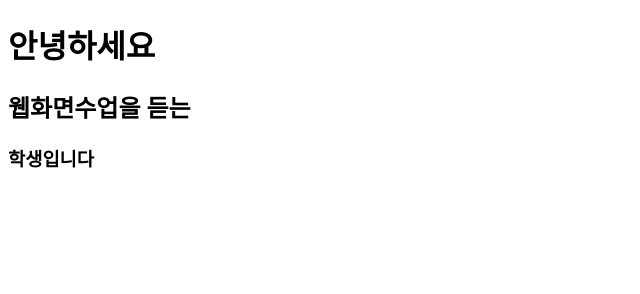
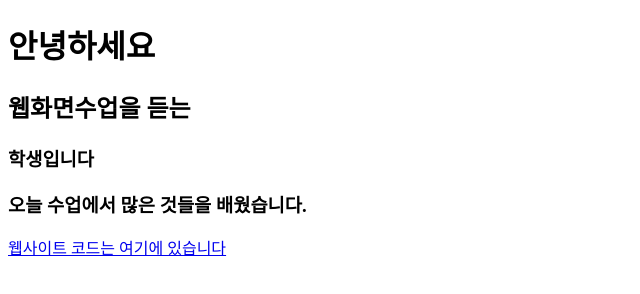
Before and after one commit to 1951013/24WEB-0313, a plain HTML site: page index.html in a window 1280 px wide. Shown: the whole page, without its empty margins (0-640 px from the left). Drawn offline with Linux system fonts and the light colour scheme.

Commit message:
링크 추가

```diff
--- a/index.html
+++ b/index.html
@@ -9,5 +9,7 @@
     <h1> 안녕하세요 </h1>
     <h2> 웹화면수업을 듣는 </h2>
     <h3> 학생입니다 </h3>
+    <h3> 오늘 수업에서 많은 것들을 배웠습니다.</h3>
+    <a href="https://github.com/1951013/24WEB-0313.git">웹사이트 코드는 여기에 있습니다</a>
 </body>
 </html>
```
